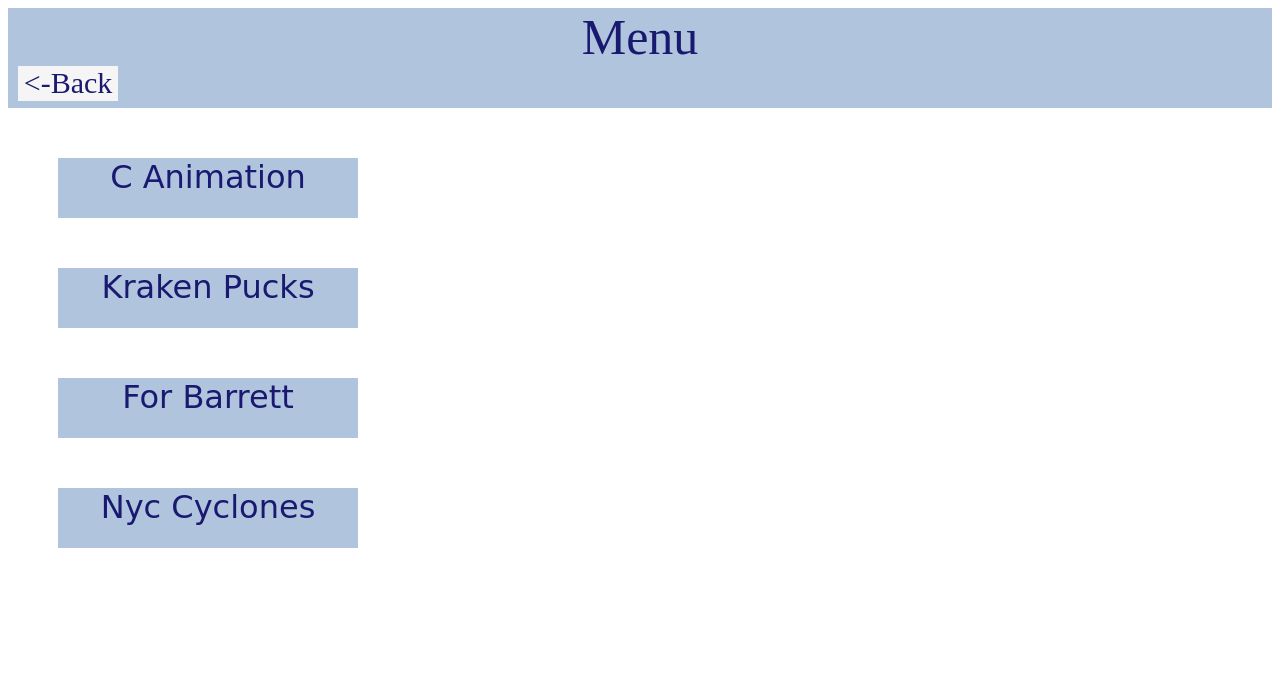
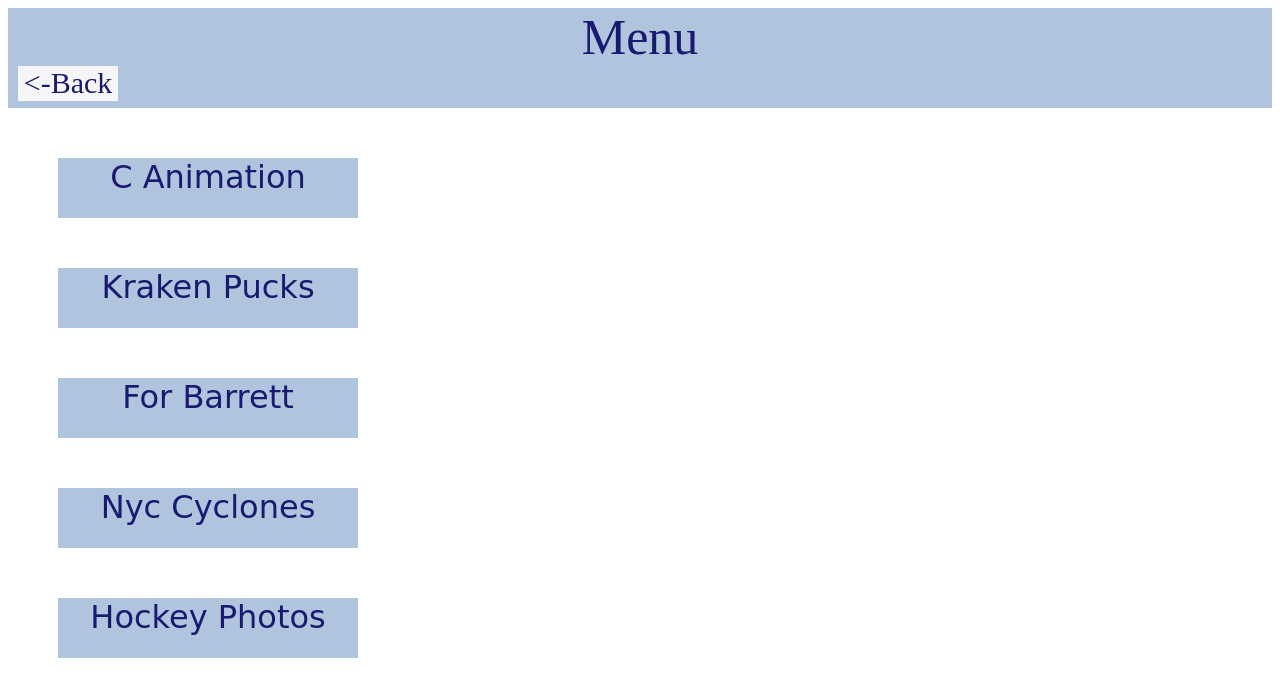
Before and after one commit to c25jk1/c25jk1.github.io, a plain HTML site: page projects.html in a window 1280 px wide. Drawn offline with Linux system fonts and the light colour scheme.

Commit message:
adding hockey photo mock up to projects page

```diff
--- a/projects.html
+++ b/projects.html
@@ -77,6 +77,9 @@
 	<a href="cyclonespage.html">
 			<div class="button">Nyc Cyclones</div>
 		</a>
+	<a href="hockeyphotography.html">
+			<div class="button">Hockey Photos</div>
+		</a>
 
 
 </body>
```
